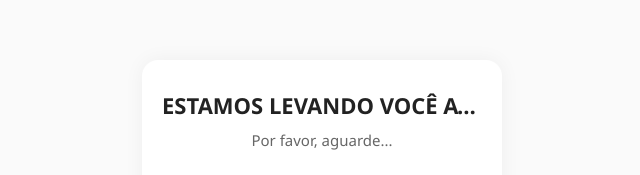
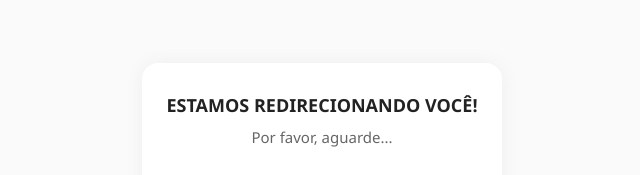
Before and after one commit to AkenoDev/kbm, a plain HTML site: page index.html in a window 1280 px wide. Shown: the part 224-399 px from the top of the page, without its empty margins (318-958 px from the left). Drawn offline with Linux system fonts and the light colour scheme.

Commit message:
Update index.html

```diff
--- a/index.html
+++ b/index.html
@@ -40,7 +40,7 @@
       white-space: nowrap;
       overflow: hidden;
       text-overflow: ellipsis;
-      font-size: 22px;
+      font-size: 18px;
       margin: 0 auto 10px auto;
       max-width: 100%;
       text-align: center;
@@ -105,7 +105,7 @@
 </head>
 <body>
   <div class="card">
-    <h1>ESTAMOS LEVANDO VOCÊ ATÉ AS OFERTAS!</h1>
+    <h1>ESTAMOS REDIRECIONANDO VOCÊ!</h1>
     <p class="sub">Por favor, aguarde...</p>
     <div class="loader"></div>
     <p style="margin-top: 20px;">Ou <a href="https://tidd.ly/4jzuKDU">clique aqui</a> se não for redirecionado.</p>
```
